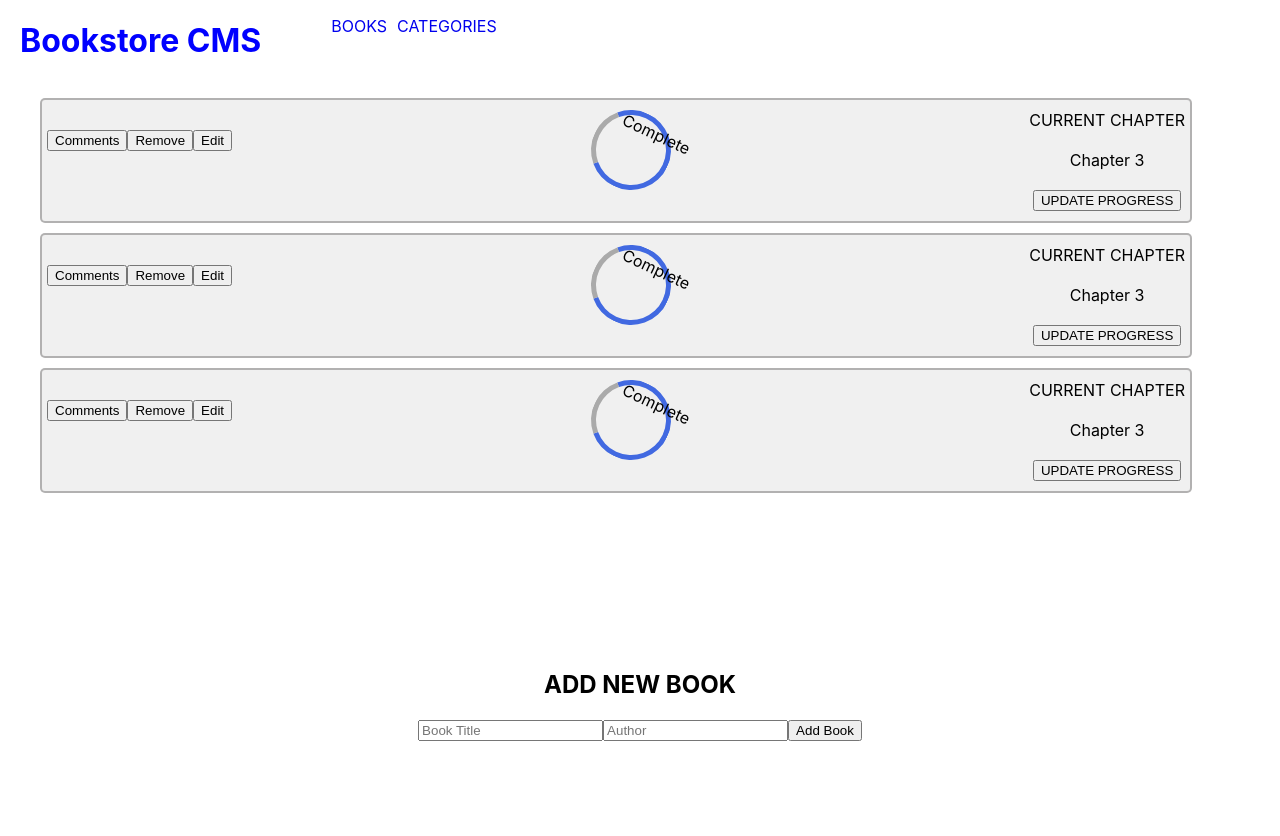
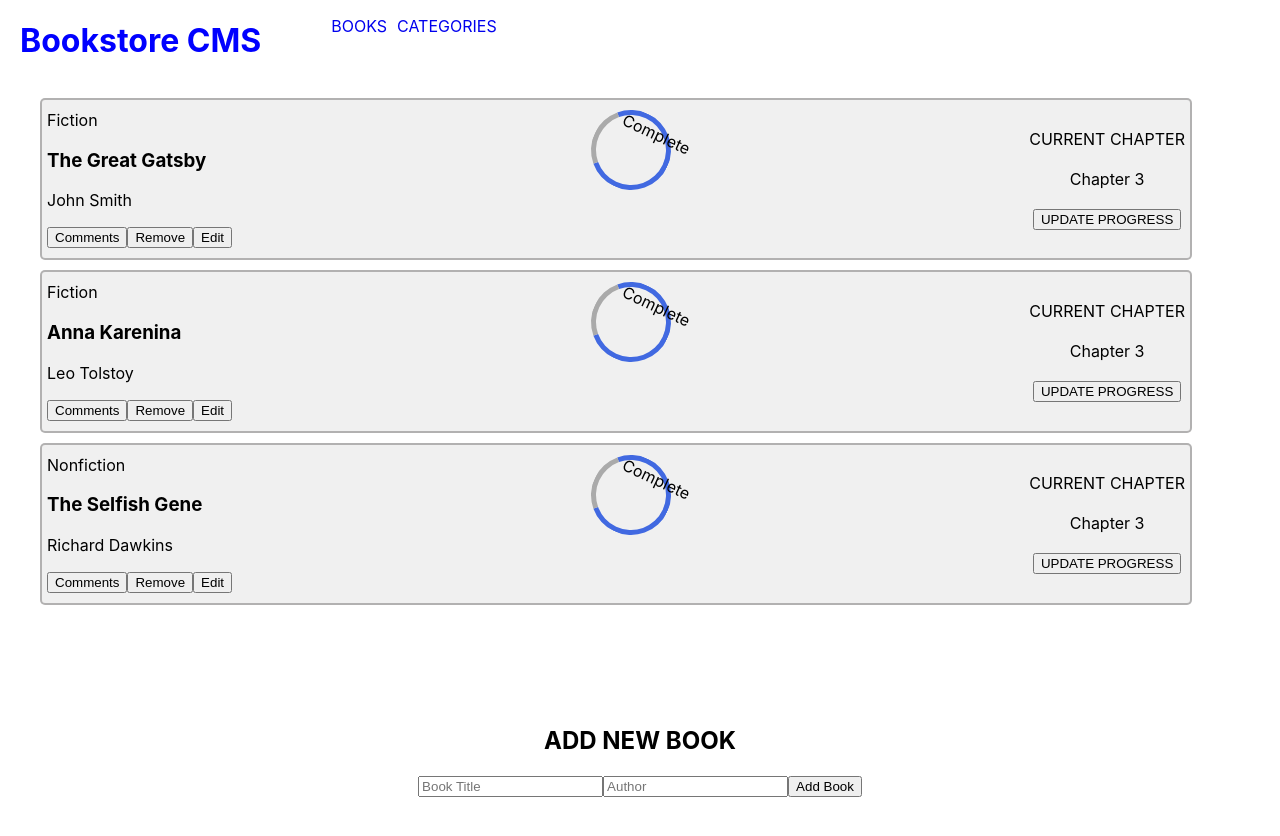
Before and after one commit to supreeti/bookstore-app, a React (Create React App) app: page / in a window 1280 px wide. Shown: the top 836 px of the page. Built offline with nearby package versions, Linux system fonts and the light colour scheme.

Commit message:
resolve eror

```diff
--- a/src/Components/booklist.jsx
+++ b/src/Components/booklist.jsx
@@ -8,7 +8,7 @@ function BookList() {
   return (
     <>
       <ul className="booklist">
-        {books.map((book) => <Book key={book.item_id} book={book} />)}
+        {books.map((book) => <Book key={book.item_id} {...book} />)}
       </ul>
       <Addbook />
     </>
```
